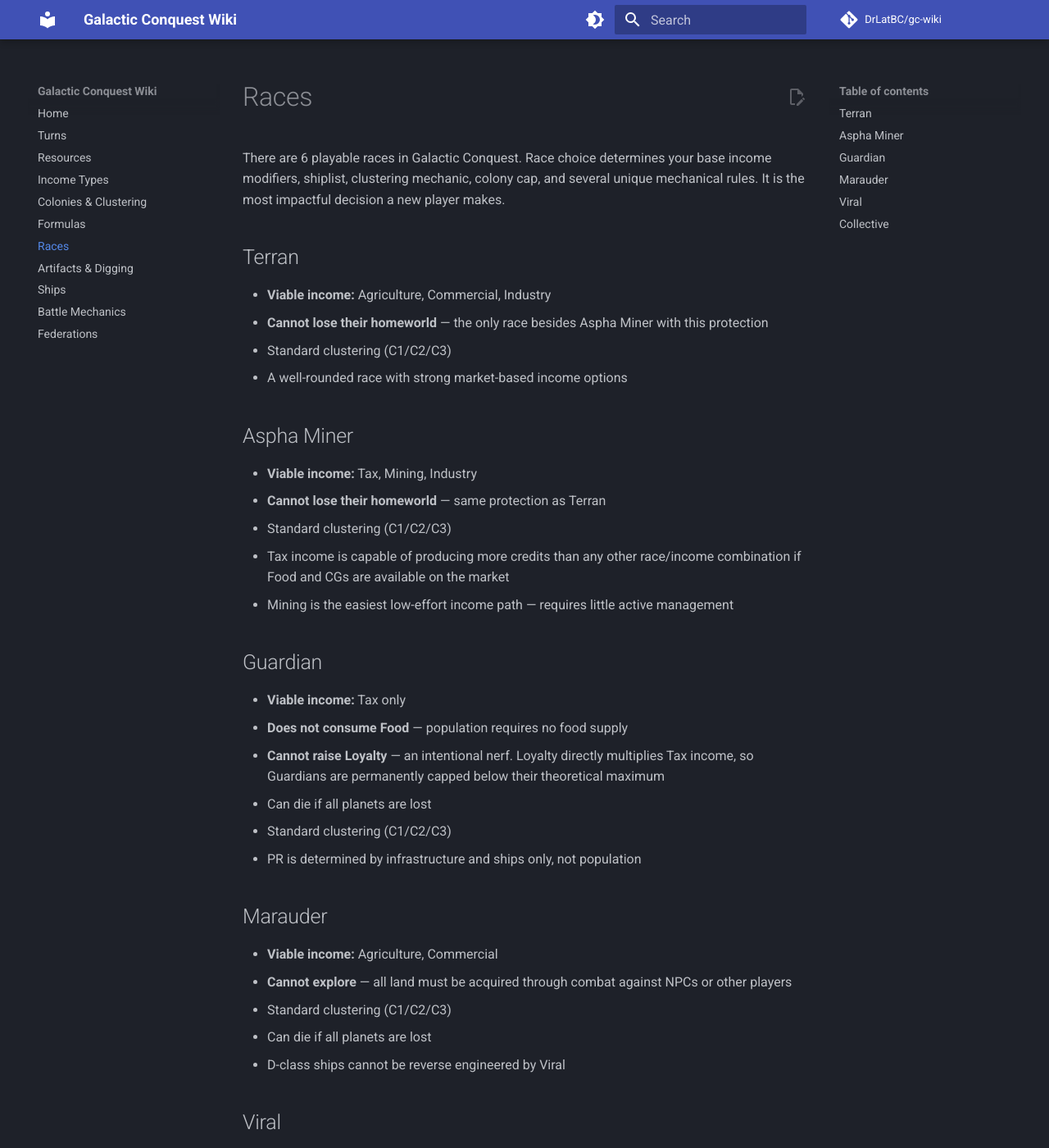
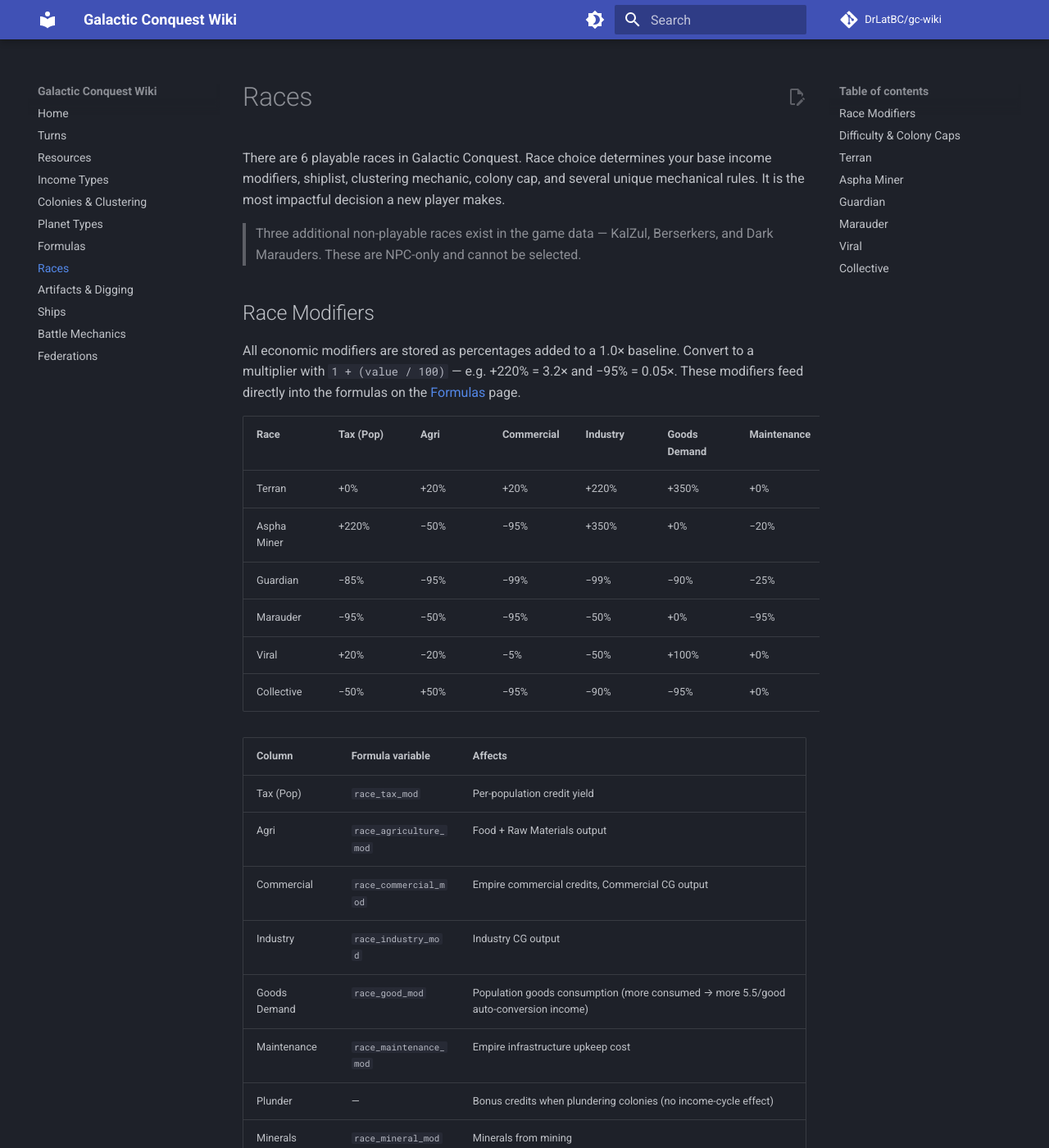
Before and after one commit to DrLatBC/gc-wiki, an MkDocs documentation site: the page built from docs/races.md, in a window 1280 px wide and 1400 px high. Shown: the whole window at 82% size. Built offline with MkDocs 1.6.1 and Material for MkDocs 9.7.7, drawn with Linux system fonts in a browser that asks for light colours; comment, search, counter and statistics services are not loaded; some of the changed text lies outside the part shown.

Commit message:
Add Race Modifiers reference and full Planet Types page
Source: scraped from gcc.wrindustries.com manual.

- races.md: add Race Modifiers table (6 playable races, 8 modifiers each)
  with formula-variable mapping and Difficulty/Colony cap reference. Note
  the three NPC races (KalZul, Berserkers, Dark Marauders) as unplayable.
- New docs/planets.md: full reference for all 30+ planet types - standard,
  U-class, cluster types (Cluster Lvl, Similare, Tainted, Assimilated,
  Infected), and Dead. Includes pop growth, agriculture, mining modifiers
  plus land and ore ranges.
- colonies.md: link to planets.md from the Planet Types section.
- index.md and mkdocs.yml: add Planet Types to navigation.

Co-Authored-By: Claude Opus 4.7 <noreply@anthropic.com>

```diff
--- a/docs/races.md
+++ b/docs/races.md
@@ -1,6 +1,45 @@
 # Races
 
 There are 6 playable races in Galactic Conquest. Race choice determines your base income modifiers, shiplist, clustering mechanic, colony cap, and several unique mechanical rules. It is the most impactful decision a new player makes.
+
+> Three additional non-playable races exist in the game data — KalZul, Berserkers, and Dark Marauders. These are NPC-only and cannot be selected.
+
+## Race Modifiers
+
+All economic modifiers are stored as percentages added to a 1.0× baseline. Convert to a multiplier with `1 + (value / 100)` — e.g. +220% = 3.2× and −95% = 0.05×. These modifiers feed directly into the formulas on the [Formulas](formulas.md) page.
+
+| Race | Tax (Pop) | Agri | Commercial | Industry | Goods Demand | Maintenance | Plunder | Minerals |
+|---|---|---|---|---|---|---|---|---|
+| Terran | +0% | +20% | +20% | +220% | +350% | +0% | −50% | +0% |
+| Aspha Miner | +220% | −50% | −95% | +350% | +0% | −20% | −95% | +2,900% |
+| Guardian | −85% | −95% | −99% | −99% | −90% | −25% | −99% | −99% |
+| Marauder | −95% | −50% | −95% | −50% | +0% | −95% | +1,900% | −95% |
+| Viral | +20% | −20% | −5% | −50% | +100% | +0% | −99% | +0% |
+| Collective | −50% | +50% | −95% | −90% | −95% | +0% | +1,100% | −50% |
+
+| Column | Formula variable | Affects |
+|---|---|---|
+| Tax (Pop) | `race_tax_mod` | Per-population credit yield |
+| Agri | `race_agriculture_mod` | Food + Raw Materials output |
+| Commercial | `race_commercial_mod` | Empire commercial credits, Commercial CG output |
+| Industry | `race_industry_mod` | Industry CG output |
+| Goods Demand | `race_good_mod` | Population goods consumption (more consumed → more 5.5/good auto-conversion income) |
+| Maintenance | `race_maintenance_mod` | Empire infrastructure upkeep cost |
+| Plunder | — | Bonus credits when plundering colonies (no income-cycle effect) |
+| Minerals | `race_mineral_mod` | Minerals from mining |
+
+> **Goods Demand quirk:** Counter-intuitively, *higher* goods demand is *better* for income. Population consumes goods, surplus is auto-sold at 5.5 credits/good — so Terran's +350% is the engine behind their tax-with-CGs power, not a penalty.
+
+## Difficulty & Colony Caps
+
+| Race | Difficulty | Max Colonies | Exploration | Missions |
+|---|---|---|---|---|
+| Terran | Easy | 15 | Yes | Yes |
+| Aspha Miner | Easy | 12 | Yes | Yes |
+| Guardian | Hard | 10 | Yes | Yes |
+| Marauder | Medium | 12 | No | No |
+| Viral | Hard | 12 | Yes | No |
+| Collective | Hard | 13 | No | No |
 
 ## Terran
 
--- a/mkdocs.yml
+++ b/mkdocs.yml
@@ -34,6 +34,7 @@ nav:
   - Resources: resources.md
   - Income Types: income-types.md
   - Colonies & Clustering: colonies.md
+  - Planet Types: planets.md
   - Formulas: formulas.md
   - Races: races.md
   - Artifacts & Digging: artifacts.md
```
Also changed, not shown: docs/colonies.md (+3 -1 lines), docs/index.md (+1 -0 lines), docs/planets.md (added, +106 -0 lines).
